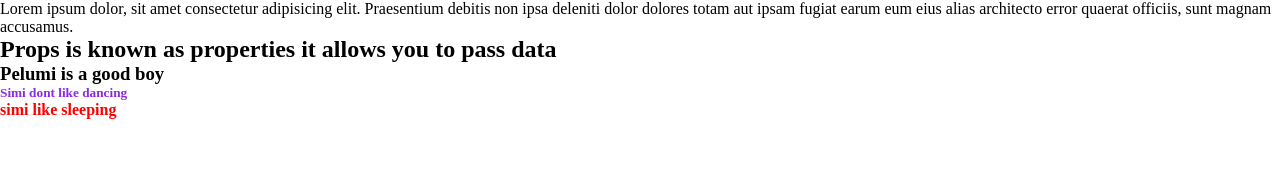
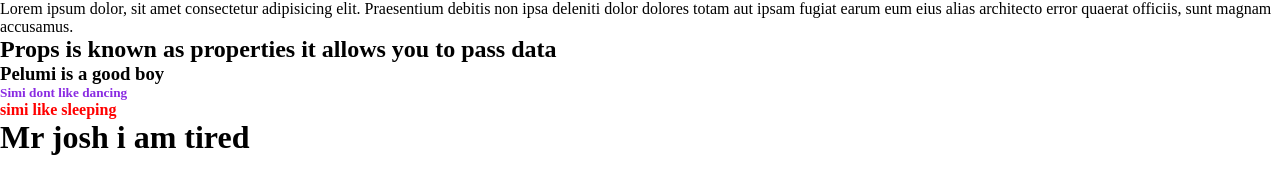
Before and after one commit to simisola-tech/Lorem-ipsum, a website: page index.html in a window 1280 px wide. Drawn offline with Linux system fonts and the light colour scheme.

Commit message:
added h1

```diff
--- a/index.html
+++ b/index.html
@@ -16,5 +16,6 @@
     <h3>Pelumi is a good boy</h3>
     <h5>Simi dont like dancing</h5>
     <h4>simi like sleeping</h4>
+    <h1>Mr josh i am tired</h1>
   </body>
 </html>
```
